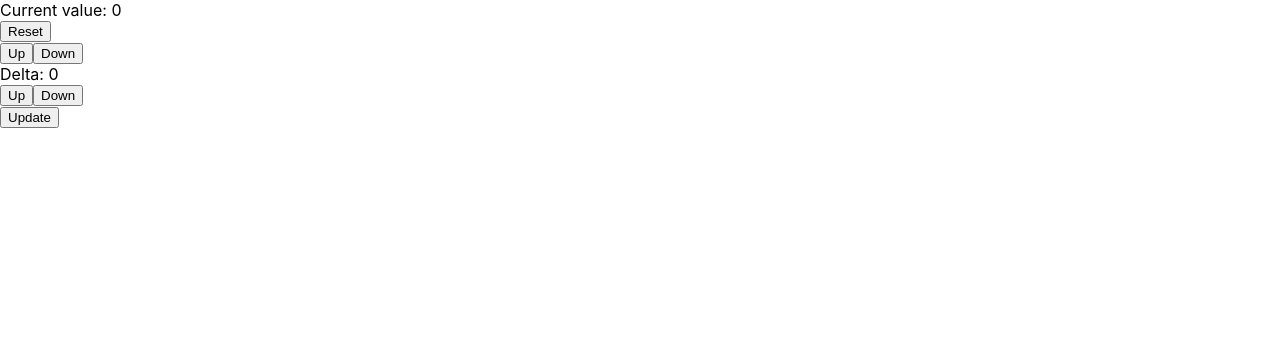
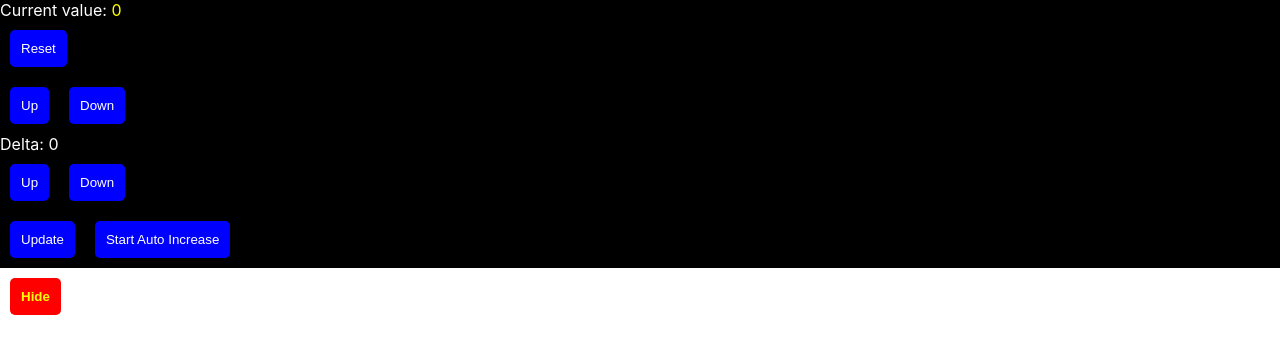
Before and after one commit to devm98/kmin-react, a React (Create React App) app: page / in a window 1280 px wide. Shown: the top 354 px of the page. Built offline with nearby package versions, Linux system fonts and the light colour scheme.

Commit message:
auto increase

```diff
--- a/src/App.jsx
+++ b/src/App.jsx
@@ -2,8 +2,30 @@ import React from 'react'
 
 import Counter from './Counter'
 
-function App() {
-  return <Counter />
+class App extends React.Component{
+  state = {showCounter: true}
+
+  handleToggleCounter = () =>{
+    this.setState({showCounter: !this.state.showCounter})
+  }
+  render() {
+    return (
+      <div>
+        {this.state.showCounter ? <Counter /> : null}
+        <button style={{
+          background: 'red',
+          borderRadius: 5,
+          padding: '10px',
+          color: 'yellow',
+          fontWeight: 700,
+          border: '1px solid transparent',
+          margin: '10px',
+          outline: 'none',
+          cursor: 'pointer',
+        }} onClick={this.handleToggleCounter}>{this.state.showCounter ? 'Hide' : 'Show'}</button>
+      </div>
+    )
+  }
 }
 
 export default App;
--- a/src/Counter.jsx
+++ b/src/Counter.jsx
@@ -1,12 +1,9 @@
 import React from 'react'
 
 
-// var styleBtn = {
-    //     border = '1px solid transperant',
-    // }
-    class Counter extends React.Component{
-        state={ value : 0, delta: 0,}
-
+class Counter extends React.Component {
+  state = { value: 0, delta: 0, autoIncreaseOn : false }
+  interval = null
   // tang = () =>{
   //     const currentValue = this.state.value
   //     this.setState({value: currentValue + 1})
@@ -16,49 +13,85 @@ import React from 'react'
   //     this.setState({value: currentValue - 1})
   // }
   reset = () => {
-            const currentValue = this.state.value
-            this.setState({value: 0})
+    // const currentValue = this.state.value
+    this.setState({ value: 0 })
   }
 
-
-      handleValueChange = (delta) => {
+  handleValueChange = delta => {
     const currentValue = this.state.value
     this.setState({ value: currentValue + delta })
   }
-      handleDeltaChange = (delta1) => {
+  handleDeltaChange = delta1 => {
     const currentDelta = this.state.delta
     this.setState({ delta: currentDelta + delta1 })
   }
-
-      upDateValue = () =>{
+  autoIncrease = () =>{
+    this.setState({ autoIncreaseOn: !this.state.autoIncreaseOn}, ()=>{
+      if(this.state.autoIncreaseOn){
+        this.interval = setInterval(()=>{
+          this.upDateValue()
+        }, 500)
+      } else {
+        clearInterval(this.interval)
+      }
+    })
+  }
+  upDateValue = () => {
     const currentDelta = this.state.delta
     const currentValue = this.state.value
-        this.setState({value : currentDelta + currentValue})
+    this.setState({ value: currentDelta + currentValue })
   }
+componentDidMount = () =>{
+  console.log("componentDiMount")
+}
+
   render() {
+    console.log('componentRender')
     const value = this.state.value
-        return (<div>
-          <div >Current value: <span style={{ color: changeColor(value) }}>{value}</span></div>
+    return (
+      <div style={modelBody}>
+        <div style={{color: 'white'}}>
+          Current value:{' '}
+          <span style={{ color: changeColor(value) }}>{value}</span>
+        </div>
         <div>
           <div>
-              <button onClick={this.reset}>Reset</button>
+            <button style={modelBtn} onClick={this.reset}>Reset</button>
           </div>
-            <button onClick={() => this.handleValueChange(1)}>Up</button>
-            <button onClick={() => this.handleValueChange(-1)}>Down</button>
-            <div>Delta: {this.state.delta} </div>
-            <button onClick={() => this.handleDeltaChange(1)}>Up</button>
-            <button onClick={() => this.handleDeltaChange(-1)}>Down</button>
+          <button style={modelBtn} onClick={() => this.handleValueChange(1)}>Up</button>
+          <button style={modelBtn} onClick={() => this.handleValueChange(-1)}>Down</button>
+          <div style={{color: 'white'}}>Delta: {this.state.delta} </div>
+          <button style={modelBtn} onClick={() => this.handleDeltaChange(1)}>Up</button>
+          <button style={modelBtn} onClick={() => this.handleDeltaChange(-1)}>Down</button>
         </div>
-          <button onClick={this.upDateValue}>Update</button>
-        </div>)
+        <button style={modelBtn} onClick={this.upDateValue}>Update</button>
+        <button style={modelBtn} onClick={this.autoIncrease}>
+            {this.state.autoIncreaseOn ? 'Stop' : 'Start'} Auto Increase
+          </button>
+      </div>
+    )
+  }
+  componentWillUnmount = () =>{
+    console.log('componentWill..')
   }
 }
-
-
-const changeColor = value =>{
-    if(value>0) return 'green'
-    if(value<0) return 'red'
-    return 'black'
+  const modelBtn = {
+    background: 'blue',
+    borderRadius: 5,
+    padding: '10px',
+    color: 'white',
+    border: '1px solid transparent',
+    margin: '10px',
+    outline: 'none',
+    cursor: 'pointer',
+  }
+  const modelBody = {
+    background: 'black',
+  }
+const changeColor = value => {
+  if (value > 0) return 'green'
+  if (value < 0) return 'red'
+  return 'yellow'
 }
 
 export default Counter
```
Lines whose indentation alone changed are shown as unchanged.
